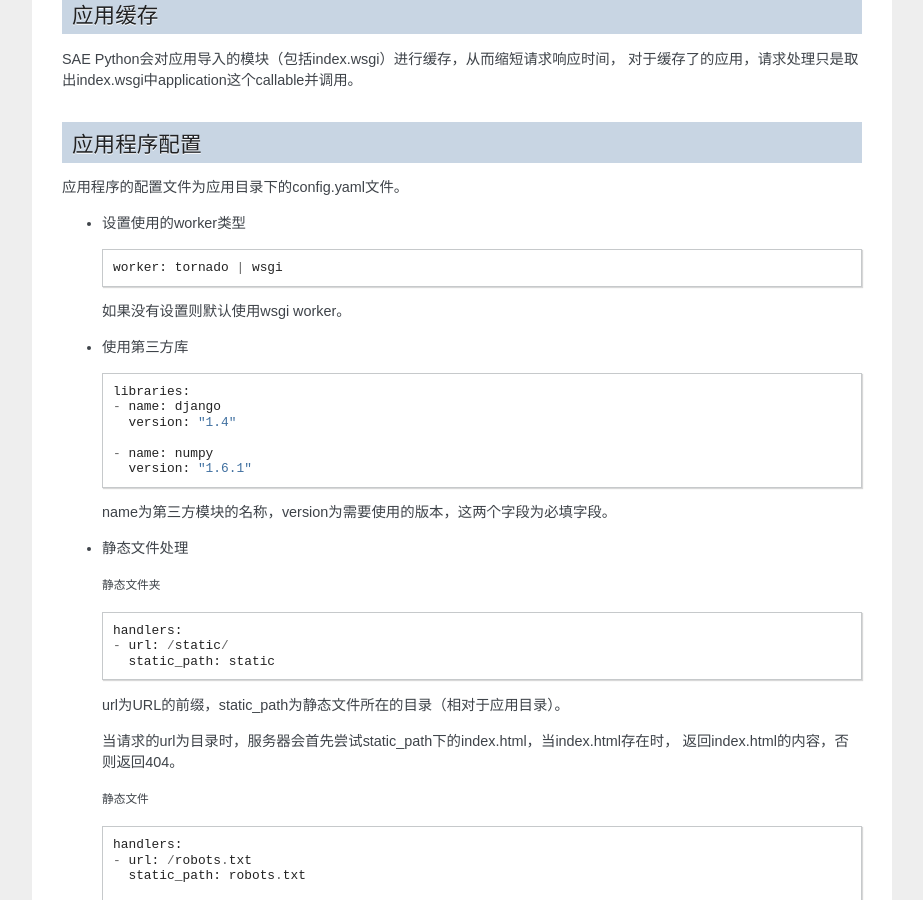
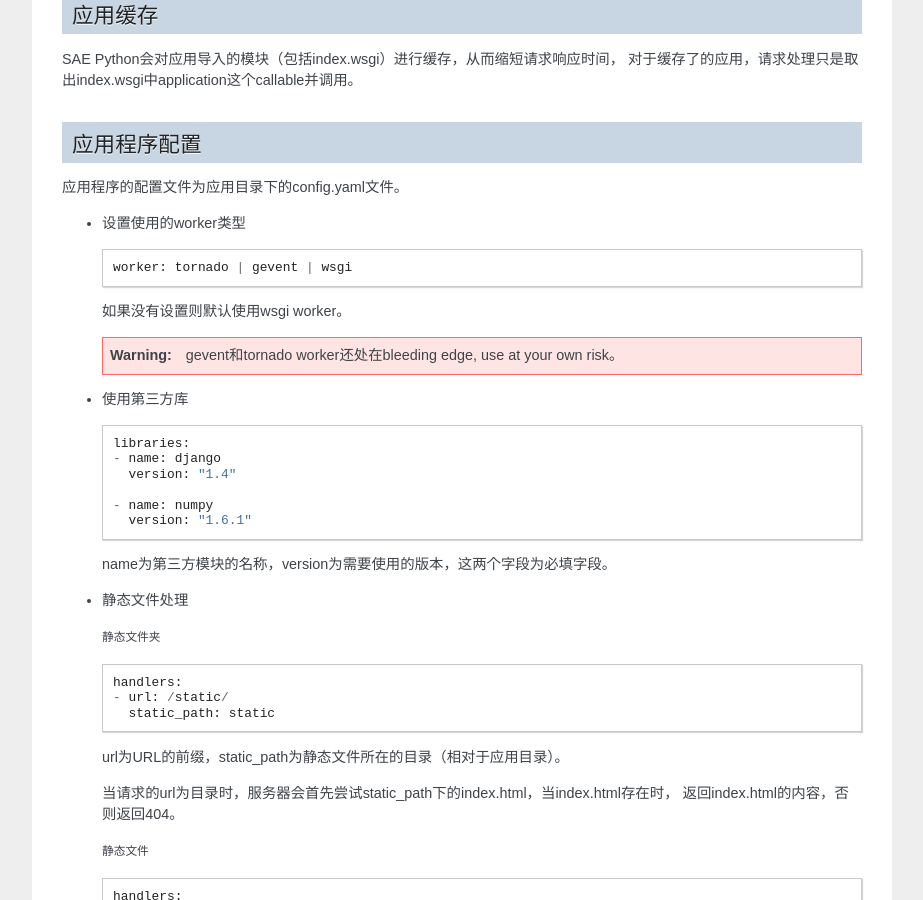
Before and after one commit to sinacloud/sae-python-dev-guide, a Sphinx documentation site: the page built from docs/runtime.rst, in a window 1280 px wide and 900 px high, scrolled down 1531 px. Shown: the whole window, without its empty margins (198-1121 px from the left). Built offline with Sphinx 7.4.7, drawn with Linux system fonts in a browser that asks for light colours; some of the changed text lies outside the part shown.

Commit message:
Add gevent support

```diff
--- a/docs/runtime.rst
+++ b/docs/runtime.rst
@@ -90,9 +90,11 @@ SAE Python会对应用导入的模块（包括index.wsgi）进行缓存，从而
 
 * 设置使用的worker类型 ::
 
-    worker: tornado | wsgi
+    worker: tornado | gevent | wsgi
 
   如果没有设置则默认使用wsgi worker。
+
+  .. warning:: gevent和tornado worker还处在bleeding edge, use at your own risk。
 
 * 使用第三方库 ::
 
@@ -173,6 +175,8 @@ SAE Python会对应用导入的模块（包括index.wsgi）进行缓存，从而
     matplotlib                      1.1.1               无
     PyCrypto                        2.6                 无
     py-bcrypt                       0.2                 无
+    greenlet                        0.4.0               0.4.0
+    gevent                          1.0rc2              1.0rc2
     =============================== =================== ====================
 
 .. note:: 如果模块不存在默认版本或者需要使用非默认版本请在应用配置文件config.yaml中指定。
```
